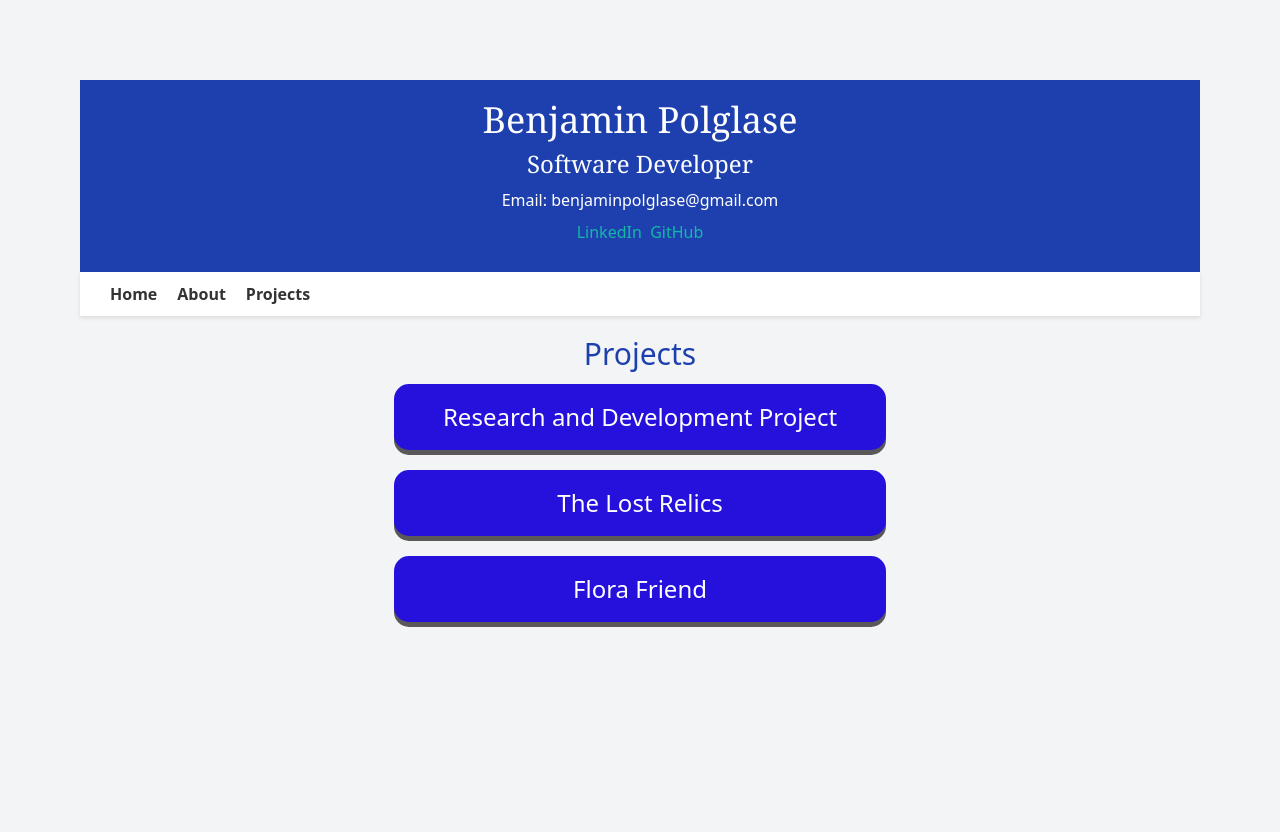
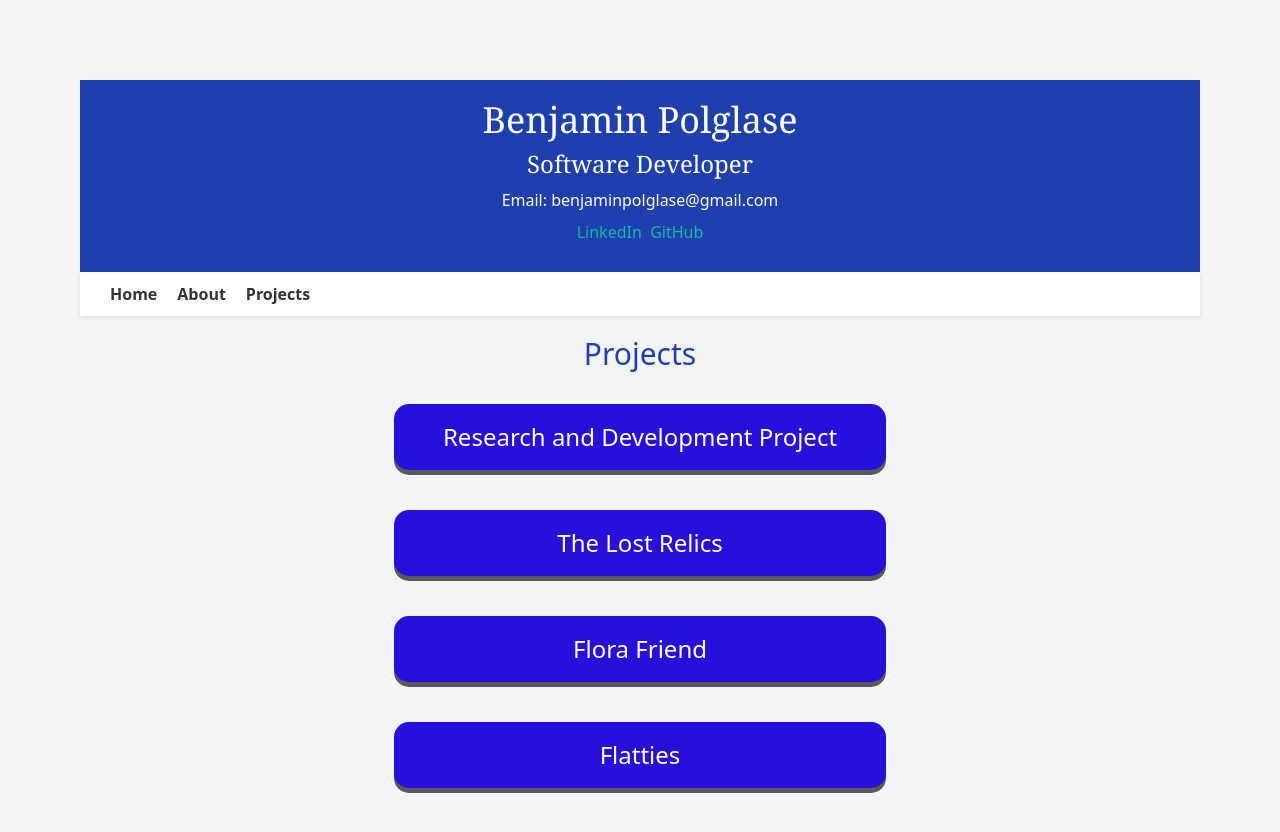
Before and after one commit to Bnjmn-P/React-Practice, a React (Create React App) app in the folder cv/: page /projects in a window 1280 px wide. Shown: the top 832 px of the page. Before the commit the page ends 800 px from the top, so only its background shows below. Built offline with nearby package versions, Linux system fonts and the light colour scheme.

Commit message:
Added flatties
Flatties section to the projects, tried to grid the page but wasnt how i liked it so will experiment.

```diff
--- /dev/null
+++ b/cv/src/components/pages/Projects.css
@@ -0,0 +1,5 @@
+.projects-grid-container {
+    display: grid;
+    grid-template-columns: repeat(auto-fit, minmax(500px, 1fr));
+    grid-gap: 20px;
+  }
--- a/cv/src/components/pages/Projects.js
+++ b/cv/src/components/pages/Projects.js
@@ -1,5 +1,6 @@
 import React from "react";
 import Collapse from "../Collapse";
+import "./Projects.css";
 
 const YouTubeVideo = () => {
   return (
@@ -16,7 +17,7 @@ const YouTubeVideo = () => {
 
 const Projects = () => {
   return (
-    <section id="projects">
+    <section id="projects" className="projects-grid-container">
       <h1>Projects</h1>
       <Collapse collapsed={true} headerName="Research and Development Project">
         {" "}
@@ -56,7 +57,7 @@ const Projects = () => {
           meeting their expectations. Once they were sure we really understood
           the current process, we moved on to figuring out what new features
           they might want. Knowing the system inside out was important here
-          because it helped us figure out what could be improved.{" "}
+          because it helped us figure out what could be improved.
         </p>
         <p>
           Again, we talked to the people involved to get their thoughts, as we
@@ -148,14 +149,32 @@ const Projects = () => {
           aesthetic. Crafting visuals through Photoshop and incorporating
           plugins for specific functionalities, I also implemented personal code
           to customize various elements of the site. Hosting the website, I
-          utilized AWS and facilitated its accessibility via LightSail.{" "}
+          utilized AWS and facilitated its accessibility via LightSail.
+        </p>
+        <a href="http://3.27.186.231" target="_blank" rel="noopener noreferrer">
+          Flora Friend
+        </a>
+      </Collapse>{" "}
+      <Collapse collapsed={true} headerName="Flatties">
+        <p>
+          I'm currently involved in a collaborative software project with two
+          other developers, and we're using the MERN stack (MongoDB, Express.js,
+          React, Node.js) to create a property listing web application. The main
+          goal of this project is to strengthen our front-end and back-end
+          skills. We've adopted agile methodologies and follow extreme
+          programming practices to ensure efficient communication and iterative
+          improvements. For version control, we rely on GitHub, which enables
+          seamless collaboration and code management. This project is a hands-on
+          learning experience, allowing us to apply and refine our skills in a
+          real-world context while building a functional and responsive property
+          listing web app.
         </p>
         <a
-          href="http://3.27.186.231"
+          href="https://github.com/Puddle-Dev/Flatties"
           target="_blank"
           rel="noopener noreferrer"
         >
-          Flora Friend
+          Flatties GitHub
         </a>
       </Collapse>{" "}
     </section>
```
